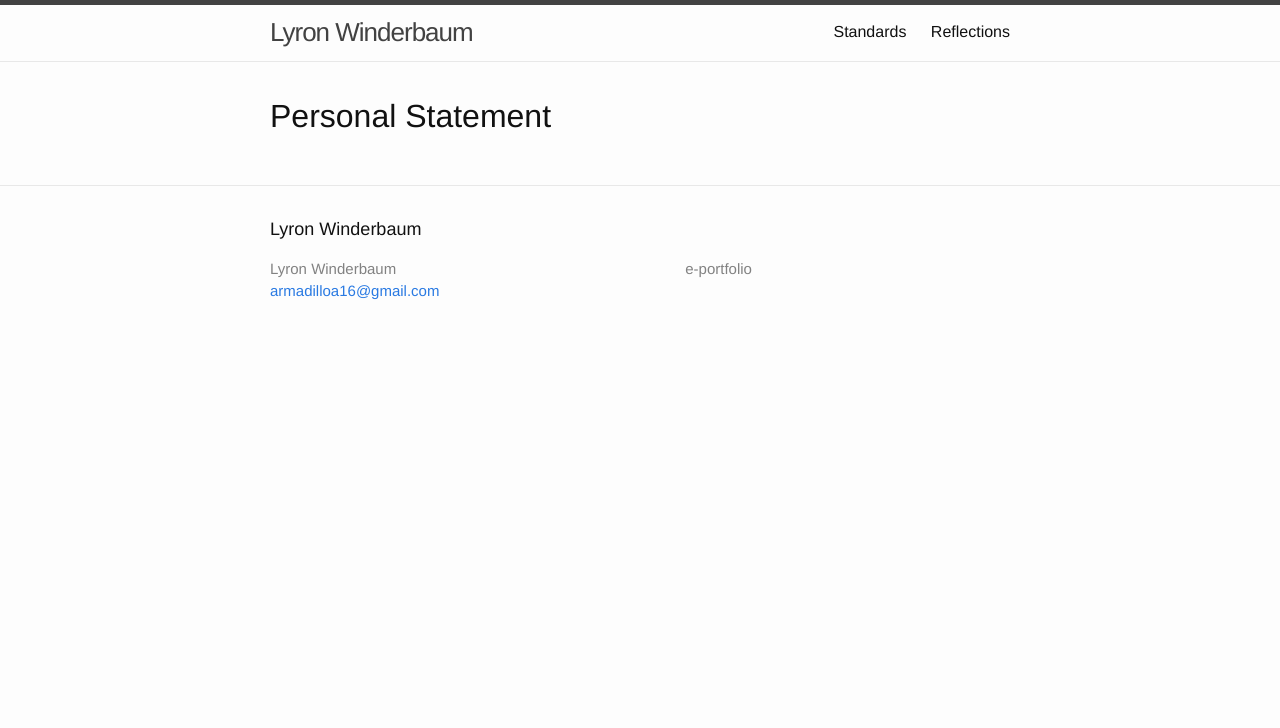
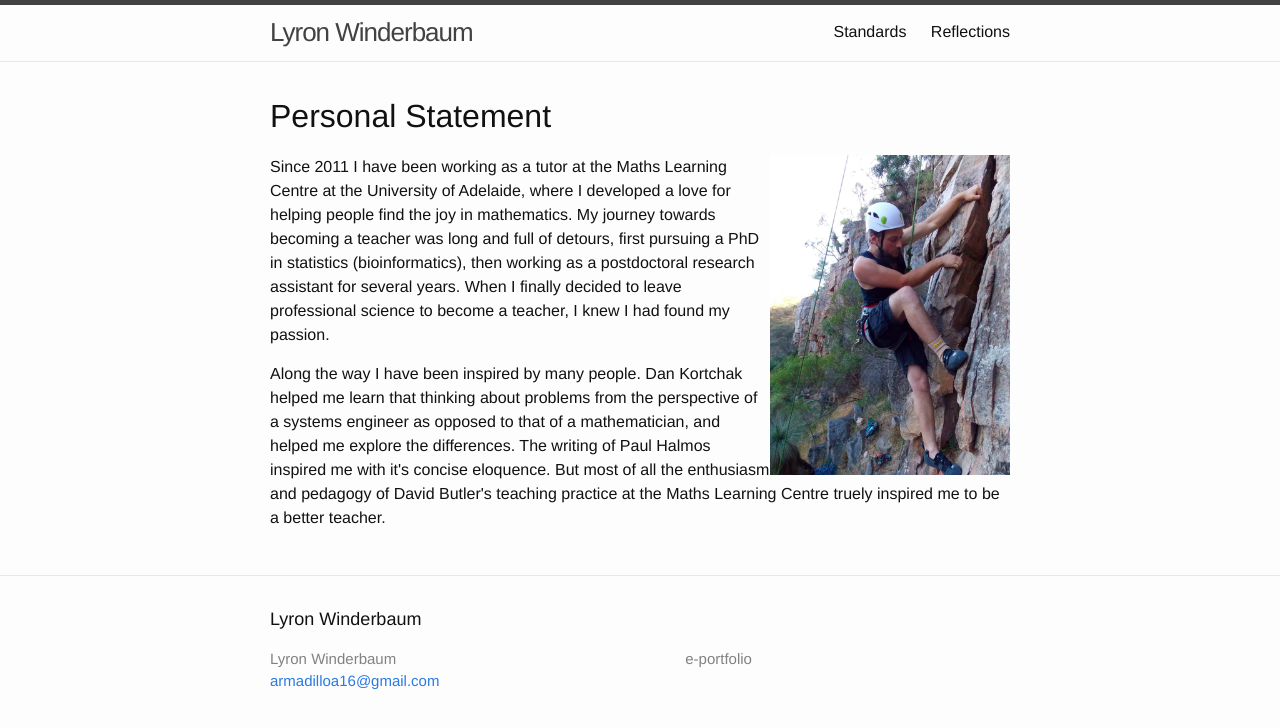
Before and after one commit to Armadilloa16/eportfolio, a Jekyll site: the page built from index.md, in a window 1280 px wide. Shown: the top 728 px of the page. Built offline with Jekyll 4.4.1, drawn with Linux system fonts in a browser that asks for light colours.

Commit message:
First Complete Draft

```diff
--- a/_config.yml
+++ b/_config.yml
@@ -24,7 +24,6 @@ github_username:  Armadilloa16
 
 # Build settings
 markdown: kramdown
-theme: minima
 plugins:
   - jekyll-feed
 
--- a/_layouts/home.html
+++ b/_layouts/home.html
@@ -6,6 +6,14 @@ layout: default
 
   <h1>Personal Statement</h1>
 
+  <img src="photos/shedidit.jpg" alt="Profile Photo" style="float:right;width:240px">
+
+  <p>Since 2011 I have been working as a tutor at the Maths Learning Centre at the University of Adelaide, where I developed a love for helping people find the joy in mathematics. My journey towards becoming a teacher was long and full of detours, first pursuing a PhD in statistics (bioinformatics), then working as a postdoctoral research assistant for several years. When I finally decided to leave professional science to become a teacher, I knew I had found my passion.</p>
+
+
+  <p>Along the way I have been inspired by many people. Dan Kortchak helped me learn that thinking about problems from the perspective of a systems engineer as opposed to that of a mathematician, and helped me explore the differences. The writing of Paul Halmos inspired me with it's concise eloquence. But most of all the enthusiasm and pedagogy of David Butler's teaching practice at the Maths Learning Centre truely inspired me to be a better teacher.</p>
+
+
   {{ content }}
 
 </div>
```
Also changed, not shown: _posts/2018-01-26-testing-learning.markdown (deleted, +0 -8 lines), _posts/2018-01-27-eportfolio.markdown (added, +8 -0 lines), photos/brainrack.jpg (added), photos/clicking_heels.jpg (added), photos/movember2017.jpg (added), photos/shedidit.jpg (added).
